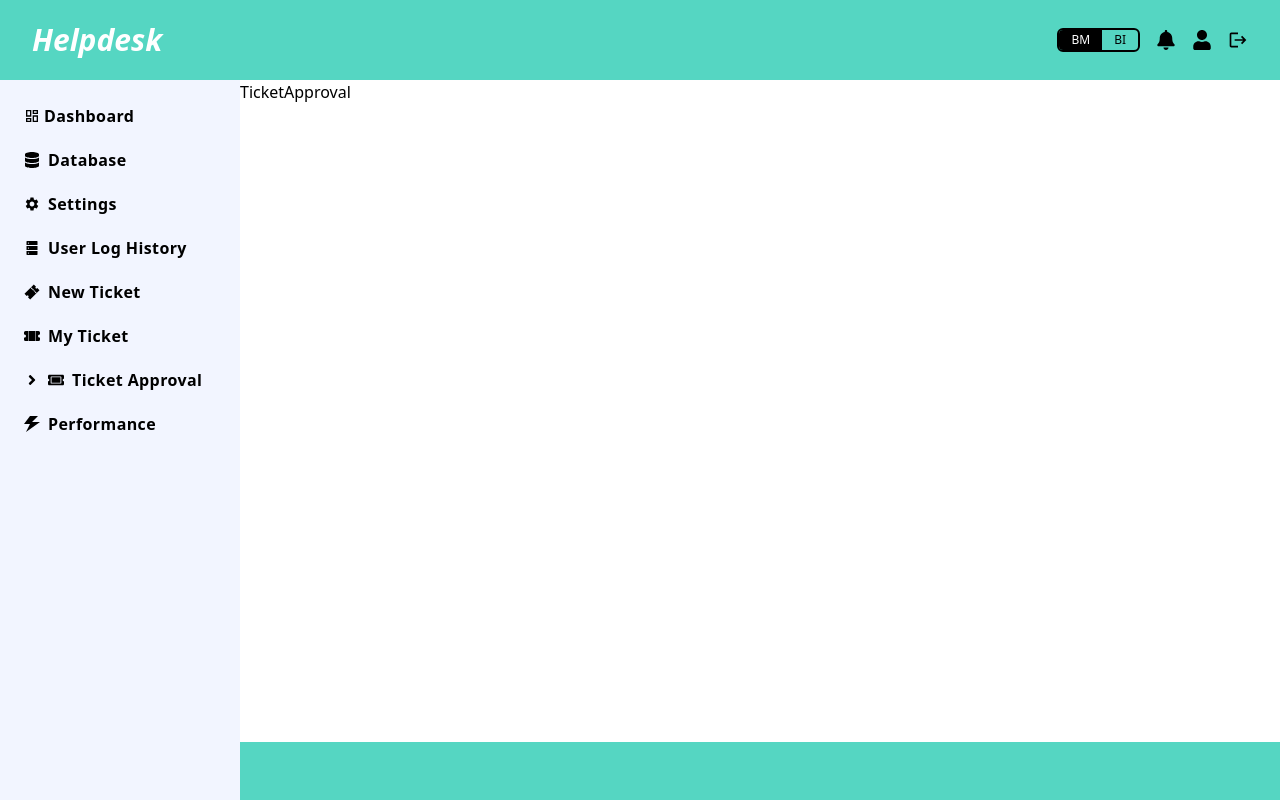
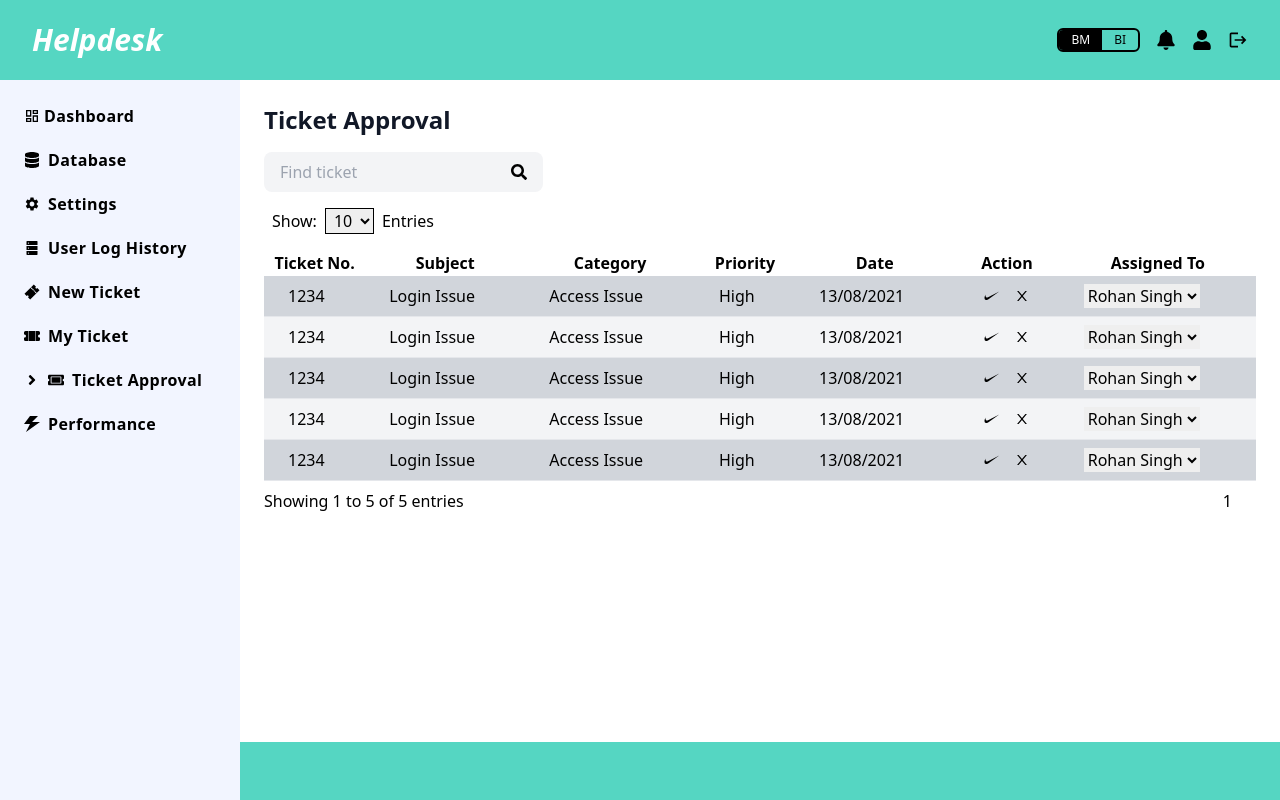
Before and after one commit to RohanSinghProgrammer/dashboard-assignment, a React (Vite) app: page /ticketApproval in a window 1280 px wide. Built offline with nearby package versions, Linux system fonts and the light colour scheme; some icons are missing.

Commit message:
UI - created ticket approval page

```diff
--- /dev/null
+++ b/src/components/ApprovalTicketItem.jsx
@@ -0,0 +1,32 @@
+import React from "react";
+import { AiOutlineClose } from "react-icons/ai";
+import { SiNike } from "react-icons/si";
+
+const ApprovalTicketItem = () => {
+  return (
+    <tr className="odd:bg-gray-300 even:bg-gray-100 border-b">
+      <td className="px-6 py-2">1234</td>
+      <td className="px-6 py-2">Login Issue</td>
+      <td className="px-6 py-2">Access Issue</td>
+      <td className="px-6 py-2">High</td>
+      <td className="px-6 py-2">13/08/2021</td>
+      <td className="px-6 py-2 flex space-x-2 w-full items-center justify-evenly pt-3">
+        <button>
+          <SiNike className="-rotate-12" />
+        </button>
+        <button>
+          <AiOutlineClose />
+        </button>
+      </td>
+      <td className="px-6 py-2">
+        <select name="assignedTo" id="assignedTo">
+          <option value="rohan">Rohan Singh</option>
+          <option value="ravi">Ravi Sharma</option>
+          <option value="raju">Raju Ghosh</option>
+        </select>
+      </td>
+    </tr>
+  );
+};
+
+export default ApprovalTicketItem;
--- a/src/data/index.jsx
+++ b/src/data/index.jsx
@@ -23,3 +23,13 @@ export const myTicketsList = [
   "Date",
   "Rate"
 ]
+
+export const ticketApprovalList = [
+  "Ticket No.",
+  "Subject",
+  "Category",
+  "Priority",
+  "Date",
+  "Action",
+  "Assigned To"
+]
--- a/src/pages/TicketApproval.jsx
+++ b/src/pages/TicketApproval.jsx
@@ -1,9 +1,70 @@
-import React from 'react'
+import React from "react";
+import { FaSearch } from "react-icons/fa";
+import { FaAnglesLeft, FaAnglesRight } from "react-icons/fa6";
+import { ticketApprovalList } from "../data";
+import ApprovalTicketItem from "../components/ApprovalTicketItem";
 
 const TicketApproval = () => {
   return (
-    <div>TicketApproval</div>
-  )
-}
+    <div className="p-6 h-full overflow-y-scroll">
+      <h2 className="text-2xl font-semibold text-gray-900 mb-4">
+        Ticket Approval
+      </h2>
+      {/* ------------------------------ SEARCH ------------------------------ */}
+      <form className="flex bg-gray-100 py-2 px-4 my-4 w-fit rounded-lg">
+        <input
+          type="text"
+          placeholder="Find ticket"
+          className="bg-transparent focus:outline-none"
+        />
+        <button type="submit">
+          <FaSearch />
+        </button>
+      </form>
+      {/* ------------------------------ Table HEADER ------------------------------ */}
+      <div className="px-2 flex items-center space-x-2 caret-gray-200 mb-4">
+        <p>Show:</p>
+        <select name="items" id="items" className="border border-black px-1">
+          <option value="5">5</option>
+          <option value="8">8</option>
+          <option selected value="10">
+            10
+          </option>
+        </select>
+        <p>Entries</p>
+      </div>
+      {/* --------------------------------- TABLE --------------------------------- */}
+      <table className="w-full">
+        <thead>
+          <tr>
+            {ticketApprovalList.map((item, index) => (
+              <th key={index}>{item}</th>
+            ))}
+          </tr>
+        </thead>
+        <tbody>
+          {Array(5)
+            .fill(0)
+            .map((item, index) => (
+              <ApprovalTicketItem key={index} />
+            ))}
+        </tbody>
+      </table>
+      {/* ----------------------------- TABLE FOOTER ----------------------------- */}
+      <div className="flex items-center justify-between mt-2">
+        <p>Showing 1 to 5 of 5 entries</p>
+        <div className="flex items-center space-x-2">
+          <button>
+            <FaAnglesLeft />
+          </button>
+          <p>1</p>
+          <button>
+            <FaAnglesRight />
+          </button>
+        </div>
+      </div>
+    </div>
+  );
+};
 
-export default TicketApproval
+export default TicketApproval;
```
